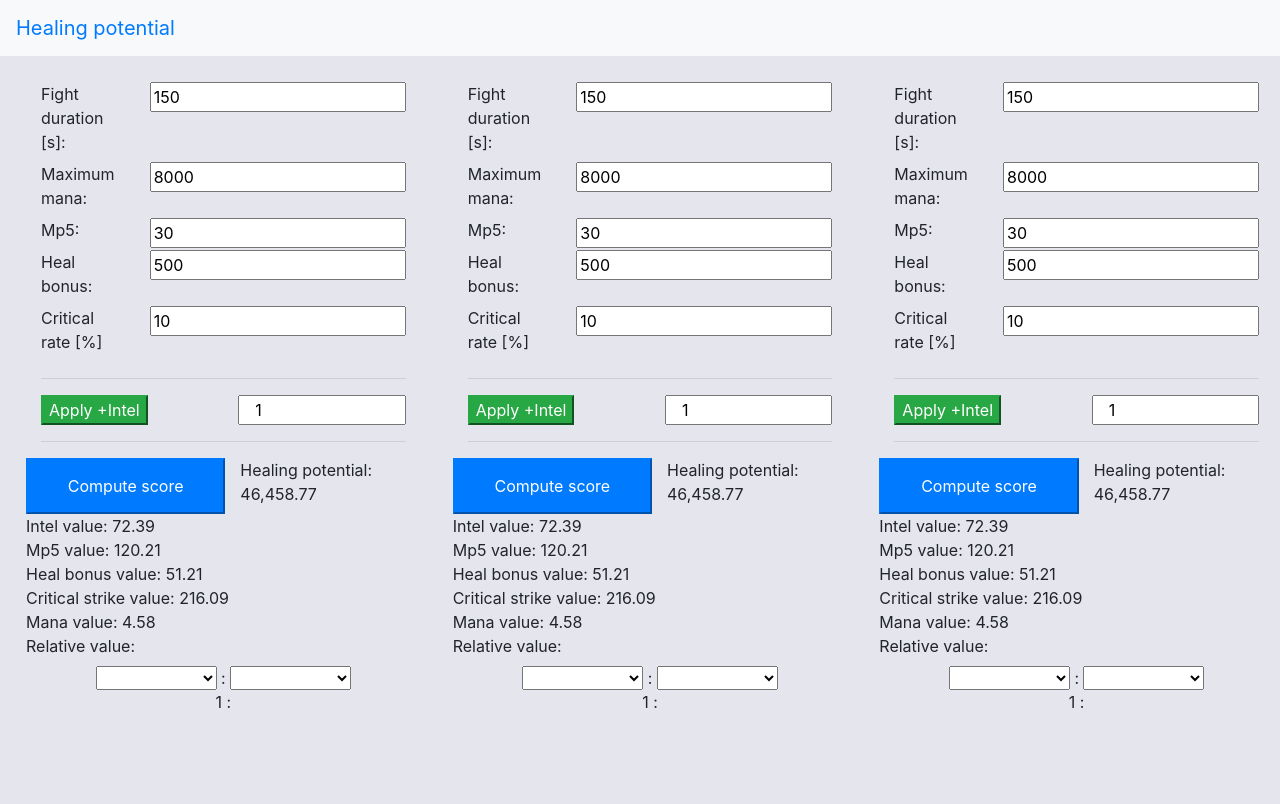
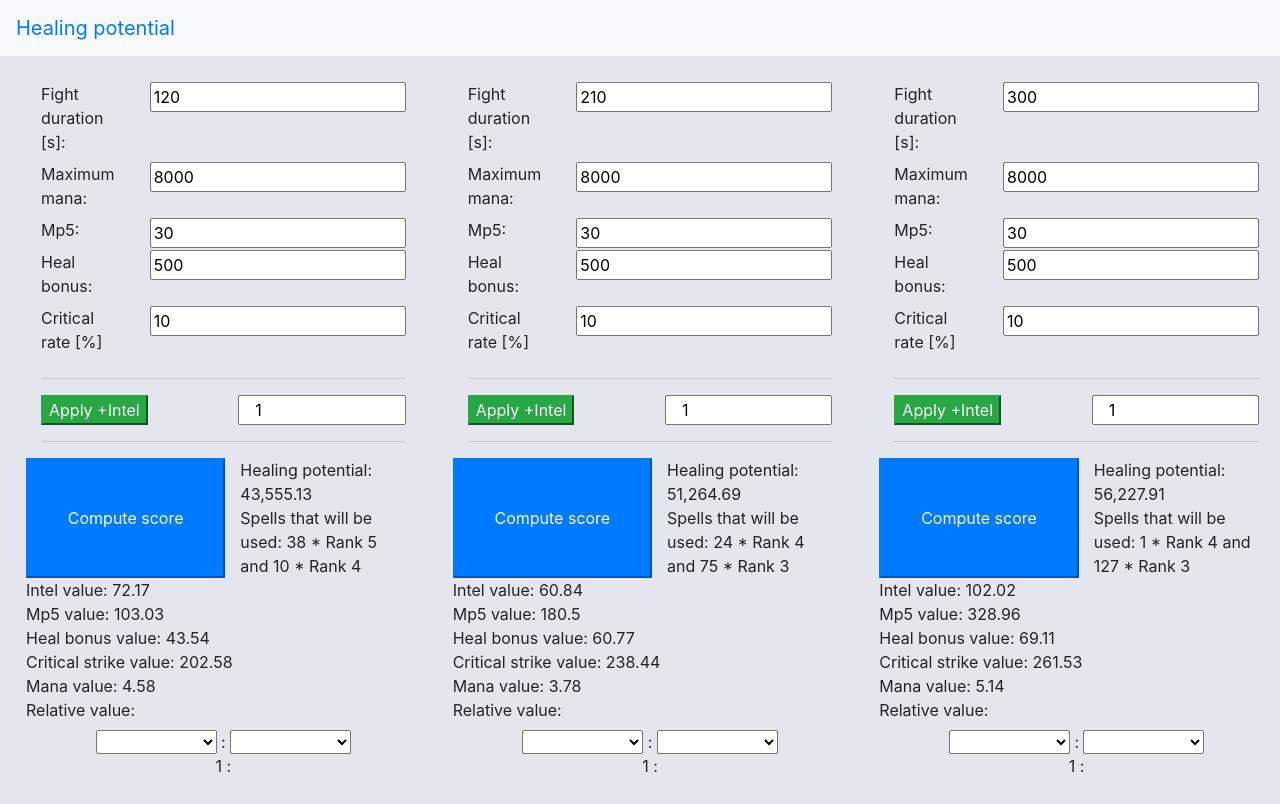
Before and after one commit to TimotheeEmery/healing-potential, an Angular app: page / in a window 1280 px wide. Built offline with nearby package versions, Linux system fonts and the light colour scheme.

Commit message:
minor changes + firebase

```diff
--- a/angular.json
+++ b/angular.json
@@ -121,6 +121,10 @@
               "devServerTarget": "healing-potential:serve:production"
             }
           }
+        },
+        "deploy": {
+          "builder": "@angular/fire:deploy",
+          "options": {}
         }
       }
     }
--- a/src/app/shaman/shaman-calculation/shaman-calculation/shaman-calculation.component.html
+++ b/src/app/shaman/shaman-calculation/shaman-calculation/shaman-calculation.component.html
@@ -44,14 +44,7 @@
     <button class="btn-success" (click)="addIntel()">Apply +Intel</button>
   </div>
   <div class="col">
-    <input
-      class="col"
-      appNumbersOnly
-      [(ngModel)]="addIntelNumber"
-      type="number"
-      min="0"
-      placeholder="Intel to add"
-    />
+    <input class="col" appNumbersOnly [(ngModel)]="addIntelNumber" type="number" min="0" placeholder="Intel to add" />
   </div>
 </div>
 <hr />
@@ -59,9 +52,18 @@
   <button class="col btn-primary" (click)="onCompute()">
     Compute score
   </button>
-  <label class="col"
-    >Healing potential: {{ healingPotential | number: "1.1-2" }}</label
-  >
+  <div class="col">
+    <span>Healing potential: {{ healingPotential | number: "1.1-2" }}</span>
+    <br>
+    <span>Spells that will be used: {{ highIteration }} *
+      Rank {{ firstTooHighRank }} and {{ lowIteration }} * Rank {{ firstTooHighRank - 1 }}
+    </span>
+  </div>
+
+</div>
+<div class="row">
+  <span class="col"></span>
+
 </div>
 
 <div class="row">Intel value: {{ intelValue | number: "1.1-2" }}</div>
@@ -84,7 +86,7 @@
       <option [ngValue]="criticalStrikeValue">Critical strike</option>
     </select>
     :
-    <select (change)="compare()" [(ngModel)]="compareToSelect"  id="comparison">
+    <select (change)="compare()" [(ngModel)]="compareToSelect" id="comparison">
       <option [ngValue]="intelValue">Intel</option>
       <option [ngValue]="mp5Value">Mp5</option>
       <option [ngValue]="healBonusValue">Heal bonus</option>
--- a/src/app/shaman/shaman-calculation/shaman-calculation/shaman-calculation.component.ts
+++ b/src/app/shaman/shaman-calculation/shaman-calculation/shaman-calculation.component.ts
@@ -1,6 +1,5 @@
 import { Component, OnInit, Input } from '@angular/core';
 import { Utils } from 'src/app/shared/utils';
-import { FormGroup } from '@angular/forms';
 
 @Component({
   selector: 'app-shaman-calculation',
@@ -8,7 +7,7 @@ import { FormGroup } from '@angular/forms';
   styleUrls: ['./shaman-calculation.component.scss'],
 })
 export class ShamanCalculationComponent implements OnInit {
-  time: number = 150;
+  @Input() time: number = 120;
   maxMana: number = 8000;
   mp5: number = 30;
   spell: string = 'healing-wave';
@@ -28,6 +27,10 @@ export class ShamanCalculationComponent implements OnInit {
 
   compared: string;
 
+  highIteration: number;
+  firstTooHighRank: number;
+  lowIteration: number;
+
   constructor() {}
 
   ngOnInit(): void {
@@ -35,7 +38,7 @@ export class ShamanCalculationComponent implements OnInit {
   }
 
   onCompute(): void {
-    this.healingPotential = Utils.healOutput(
+    let healOuputObject = Utils.healOutput(
       +this.time,
       +this.maxMana,
       +this.mp5,
@@ -43,6 +46,11 @@ export class ShamanCalculationComponent implements OnInit {
       +this.healBonus,
       +this.criticalRate / 100
     );
+
+    this.healingPotential = healOuputObject.maxHeal;
+    this.highIteration = healOuputObject.highIterationSelected;
+    this.firstTooHighRank = healOuputObject.firstTooHighRank;
+    this.lowIteration = healOuputObject.lowIterationSelected;
 
     // Mp5 Value
     const additionalHealingMp5 = Utils.healOutput(
@@ -52,7 +60,7 @@ export class ShamanCalculationComponent implements OnInit {
       this.spell,
       +this.healBonus,
       +this.criticalRate / 100
-    );
+    ).maxHeal;
     this.mp5Value = (additionalHealingMp5 - this.healingPotential) / 10;
 
     // Intel Value
@@ -63,7 +71,7 @@ export class ShamanCalculationComponent implements OnInit {
       this.spell,
       +this.healBonus,
       (+this.criticalRate + 10 / 59.2) / 100
-    );
+    ).maxHeal;
     this.intelValue = (additionalHealingIntel - this.healingPotential) / 10;
 
     // Heal Bonus Value
@@ -74,7 +82,7 @@ export class ShamanCalculationComponent implements OnInit {
       this.spell,
       +this.healBonus + 20,
       +this.criticalRate / 100
-    );
+    ).maxHeal;
     this.healBonusValue =
       (additionalHealingHealBonus - this.healingPotential) / 20;
 
@@ -86,7 +94,7 @@ export class ShamanCalculationComponent implements OnInit {
       this.spell,
       +this.healBonus,
       +this.criticalRate / 100
-    );
+    ).maxHeal;
     this.manaValue = (additionalHealingMana - this.healingPotential) / 150;
 
     // Critical strike value
@@ -97,7 +105,7 @@ export class ShamanCalculationComponent implements OnInit {
       this.spell,
       +this.healBonus,
       (+this.criticalRate + 3) / 100
-    );
+    ).maxHeal;
     this.criticalStrikeValue =
       (additionalCriticalStrike - this.healingPotential) / 3;
   }
--- a/src/app/shaman/shaman.component.html
+++ b/src/app/shaman/shaman.component.html
@@ -1,13 +1,13 @@
 <div class="container-fluid shaman">
   <div class="row">
     <div class="col m-3">
-      <app-shaman-calculation></app-shaman-calculation>
+      <app-shaman-calculation [time]="120"></app-shaman-calculation>
     </div>
     <div class="col m-3">
-      <app-shaman-calculation></app-shaman-calculation>
+      <app-shaman-calculation [time]="210"></app-shaman-calculation>
     </div>
     <div class="col m-3">
-      <app-shaman-calculation></app-shaman-calculation>
+      <app-shaman-calculation [time]="300"></app-shaman-calculation>
     </div>
   </div>
 </div>
--- a/src/app/shared/utils.ts
+++ b/src/app/shared/utils.ts
@@ -176,12 +176,11 @@ export class Utils {
       }
     }
 
-    console.log(
-      `Spells that will be used: ${highIterationSelected} * Rank ${firstTooHighRank} and ${lowIterationSelected} * Rank ${
-        firstTooHighRank - 1
-      } `
-    );
-
-    return maxHeal;
+    return {
+      maxHeal: maxHeal,
+      highIterationSelected: highIterationSelected,
+      firstTooHighRank: firstTooHighRank,
+      lowIterationSelected: lowIterationSelected
+    }
   }
 }
```
Also changed, not shown: package.json (+10 -2 lines), firebase.json (added), 2 other files (tests, documents, lock files or other folders).
